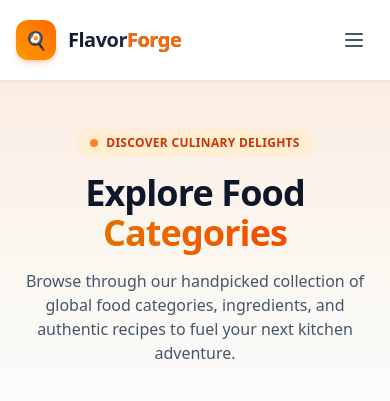
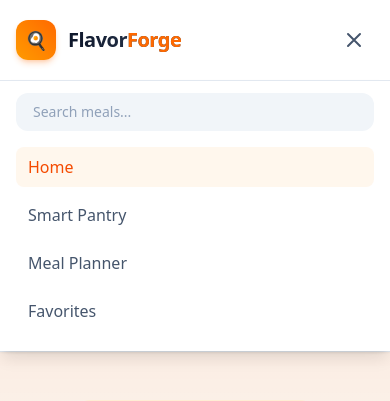
Before and after one commit to Eazybel/Fridge-Stalker, a Next.js app in the folder fridgestalker/: page / in a window 390 px wide. Both pictures are taken after a click on the button "Open Menu". Shown: the top 401 px of the page. Built offline with nearby package versions, Linux system fonts and the light colour scheme; no server answers.

Commit message:
feat: implement mobile dropdown menu and search functionality in Header component, remove unused SearchBar component

```diff
--- a/fridgestalker/src/app/components/Header/Header.tsx
+++ b/fridgestalker/src/app/components/Header/Header.tsx
@@ -1,6 +1,13 @@
+"use client";
+
 import Link from 'next/link';
+import { useState } from 'react';
 
 export default function Header() {
+  const [isOpen, setIsOpen] = useState(false);
+const changeHandler=(e:React.ChangeEvent<HTMLInputElement>)=>{
+  console.log(e.target.value)
+}
   return (
     <header className="sticky top-0 z-50 bg-white/80 backdrop-blur-md border-b border-slate-200 shadow-xs">
       <div className="max-w-7xl mx-auto px-4 sm:px-6 lg:px-8">
@@ -16,7 +23,7 @@ export default function Header() {
             </span>
           </Link>
 
-          {/* Navigation Links */}
+          {/* Desktop Navigation Links */}
           <nav className="hidden md:flex items-center gap-1 lg:gap-2">
             <Link href="/" className="px-3.5 py-2 rounded-lg text-sm font-medium bg-orange-50 text-orange-600 transition-colors">
               Home
@@ -32,9 +39,9 @@ export default function Header() {
             </Link>
           </nav>
 
-          {/* Search Input Label & Actions */}
+          {/* Search Input & Actions */}
           <div className="flex items-center gap-4">
-            {/* Search Input Label */}
+            {/* Search Input */}
             <div className="relative hidden sm:block w-48 lg:w-64">
               <label htmlFor="meal-search" className="absolute inset-y-0 left-0 pl-3.5 flex items-center pointer-events-none text-slate-400">
                 <svg className="w-4 h-4" fill="none" stroke="currentColor" viewBox="0 0 24 24" xmlns="http://www.w3.org/2000/svg">
@@ -42,6 +49,7 @@ export default function Header() {
                 </svg>
               </label>
               <input
+              onChange={changeHandler}
                 type="text"
                 id="meal-search"
                 placeholder="Search meals..."
@@ -49,16 +57,71 @@ export default function Header() {
               />
             </div>
 
-            {/* Mobile Menu Button */}
-            <button className="md:hidden p-2 rounded-xl text-slate-600 hover:bg-slate-100 transition-colors" aria-label="Open Menu">
-              <svg className="w-6 h-6" fill="none" stroke="currentColor" viewBox="0 0 24 24" xmlns="http://www.w3.org/2000/svg">
-                <path strokeLinecap="round" strokeLinejoin="round" strokeWidth="2" d="M4 6h16M4 12h16M4 18h16"></path>
-              </svg>
+            {/* Mobile Menu Toggle Button */}
+            <button
+              onClick={() => setIsOpen(!isOpen)}
+              className="md:hidden p-2 rounded-xl text-slate-600 hover:bg-slate-100 transition-colors"
+              aria-label="Open Menu"
+            >
+              {isOpen ? (
+                // Close Icon (X)
+                <svg className="w-6 h-6" fill="none" stroke="currentColor" viewBox="0 0 24 24">
+                  <path strokeLinecap="round" strokeLinejoin="round" strokeWidth="2" d="M6 18L18 6M6 6l12 12"></path>
+                </svg>
+              ) : (
+                // Hamburger Icon
+                <svg className="w-6 h-6" fill="none" stroke="currentColor" viewBox="0 0 24 24">
+                  <path strokeLinecap="round" strokeLinejoin="round" strokeWidth="2" d="M4 6h16M4 12h16M4 18h16"></path>
+                </svg>
+              )}
             </button>
           </div>
 
         </div>
       </div>
+
+      {/* Mobile Dropdown Menu */}
+      {isOpen && (
+        <div className="md:hidden border-t border-slate-200 bg-white px-4 pt-3 pb-5 space-y-2 shadow-lg">
+          {/* Optional Mobile Search Bar */}
+          <div className="relative sm:hidden pb-2">
+            <input
+              type="text"
+              placeholder="Search meals..."
+              className="w-full px-4 py-2 bg-slate-100 border border-transparent rounded-xl text-sm text-slate-900 placeholder-slate-400 focus:outline-none focus:bg-white focus:border-orange-500"
+            />
+          </div>
+
+          <Link
+            href="/"
+            onClick={() => setIsOpen(false)}
+            className="block px-3 py-2 rounded-lg text-base font-medium bg-orange-50 text-orange-600"
+          >
+            Home
+          </Link>
+          <Link
+            href="/pantry"
+            onClick={() => setIsOpen(false)}
+            className="block px-3 py-2 rounded-lg text-base font-medium text-slate-600 hover:bg-slate-50 hover:text-slate-900"
+          >
+            Smart Pantry
+          </Link>
+          <Link
+            href="/planner"
+            onClick={() => setIsOpen(false)}
+            className="block px-3 py-2 rounded-lg text-base font-medium text-slate-600 hover:bg-slate-50 hover:text-slate-900"
+          >
+            Meal Planner
+          </Link>
+          <Link
+            href="/favorites"
+            onClick={() => setIsOpen(false)}
+            className="block px-3 py-2 rounded-lg text-base font-medium text-slate-600 hover:bg-slate-50 hover:text-slate-900"
+          >
+            Favorites
+          </Link>
+        </div>
+      )}
     </header>
   );
 }
--- a/fridgestalker/src/app/components/SEARCHBAR/SearchBar.tsx
+++ /dev/null
@@ -1,8 +0,0 @@
-
-type Props = {}
-
-export default function SearchBar({}: Props) {
-  return (
-    <div>SearchBar</div>
-  )
-}
```
